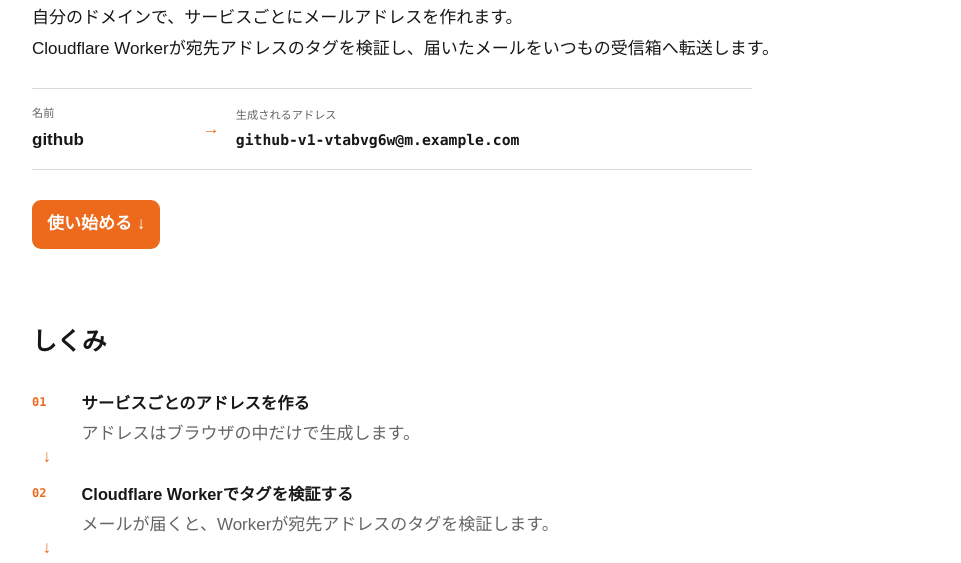
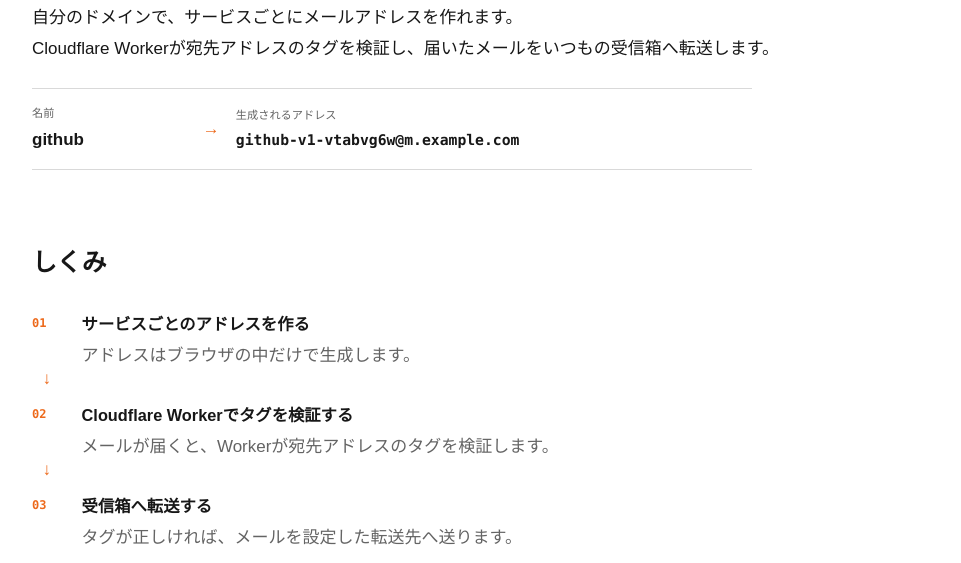
Before and after one commit to kentakom1213/mailias, a website built with Vite: page docs/index.html in a window 1280 px wide. Shown: the part 207-770 px from the top of the page, without its empty margins (158-1119 px from the left). Built offline with nearby package versions, Linux system fonts and the light colour scheme.

Commit message:
fix: remove button

```diff
--- a/docs/index.html
+++ b/docs/index.html
@@ -43,12 +43,6 @@
                     <span class="alias-output"
                         ><small>生成されるアドレス</small
                         ><code>github-v1-vtabvg6w@m.example.com</code></span
-                    >
-                </div>
-
-                <div class="intro-links">
-                    <a class="install-link" href="#setup"
-                        >使い始める <span aria-hidden="true">↓</span></a
                     >
                 </div>
             </section>
@@ -198,7 +192,7 @@
         </main>
 
         <footer>
-            <span>mailias</span>
+            <span>© mailias 2026</span>
             <a href="https://github.com/kentakom1213/mailias">GitHub</a>
         </footer>
     </body>
```
